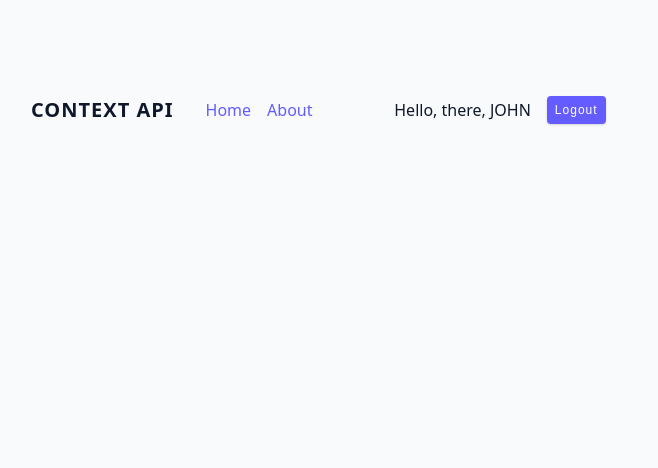
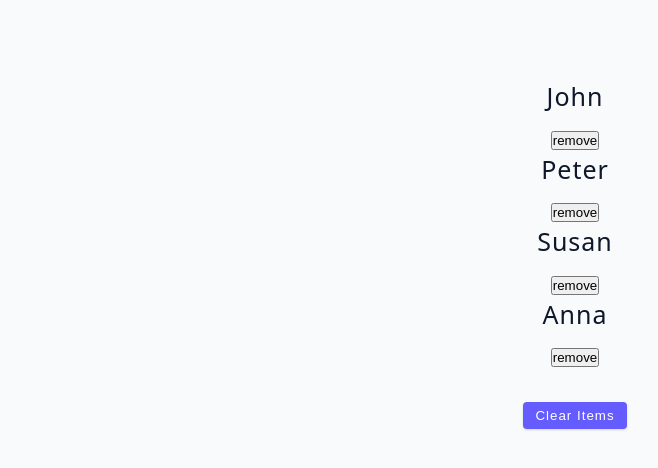
Before and after one commit to Crossroads30/advanced-react, a React (Vite) app: page / in a window 1280 px wide. Shown: the top 468 px of the page, without its empty margins (65-723 px from the left). Built offline with nearby package versions, Linux system fonts and the light colour scheme.

Commit message:
feat: add solution for reset data

```diff
--- a/src/App.jsx
+++ b/src/App.jsx
@@ -1,4 +1,4 @@
-import Starter from './tutorial/09-context-api/starter/Navbar'
+import Starter from './tutorial/10-useReducer/starter/01-useReducer'
 
 
 function App() {
--- a/src/tutorial/10-useReducer/starter/01-useReducer.jsx
+++ b/src/tutorial/10-useReducer/starter/01-useReducer.jsx
@@ -1,32 +1,54 @@
-import React from 'react';
-import { data } from '../../../data';
+import React from 'react'
+import { data } from '../../../data'
 const ReducerBasics = () => {
-  const [people, setPeople] = React.useState(data);
+	const [people, setPeople] = React.useState(data)
+	const [isPeople, setIsPeople] = React.useState(true)
 
-  const removeItem = (id) => {
-    let newPeople = people.filter((person) => person.id !== id);
-    setPeople(newPeople);
-  };
+	const removeItem = id => {
+		let newPeople = people.filter(person => person.id !== id)
+		setPeople(newPeople)
+	}
+
+	const resetItem = () => {
+		setPeople(data)
+	}
+
+	const clearPeople = () => {
+		setIsPeople(false)
+		setPeople([])
+	}
+
 	return (
 		<div>
-      {people.map((person) => {
-        const { id, name } = person;
+			{people.map(person => {
+				const { id, name } = person
 				return (
 					<div key={id} className='item'>
 						<h4>{name}</h4>
 						<button onClick={() => removeItem(id)}>remove</button>
 					</div>
-        );
+				)
 			})}
+			{!isPeople && (
 				<button
 					className='btn'
 					style={{ marginTop: '2rem' }}
-        onClick={() => setPeople([])}
+					onClick={resetItem}
+				>
+					reset items
+				</button>
+			)}
+			{isPeople && (
+				<button
+					className='btn'
+					style={{ marginTop: '2rem' }}
+					onClick={clearPeople}
 				>
 					clear items
 				</button>
+			)}
 		</div>
-  );
-};
+	)
+}
 
-export default ReducerBasics;
+export default ReducerBasics
```
Lines whose indentation alone changed are shown as unchanged.
